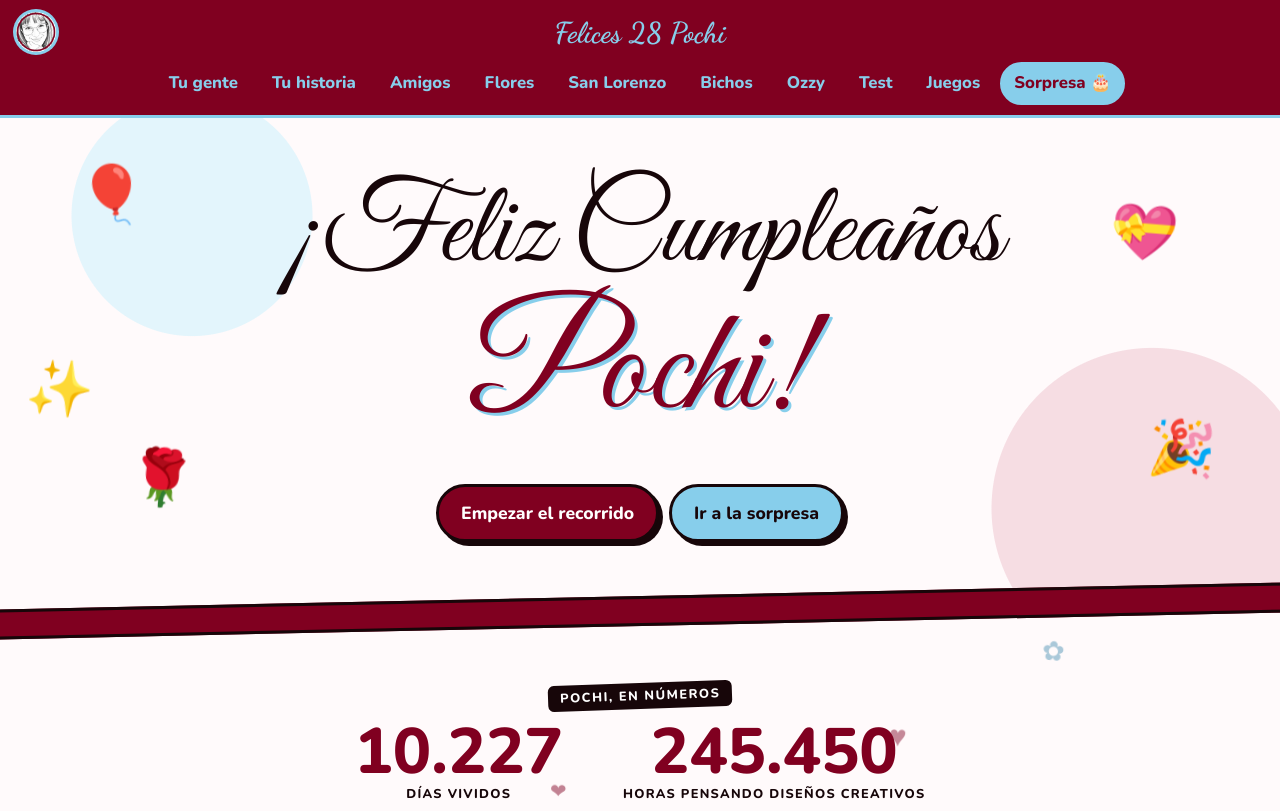
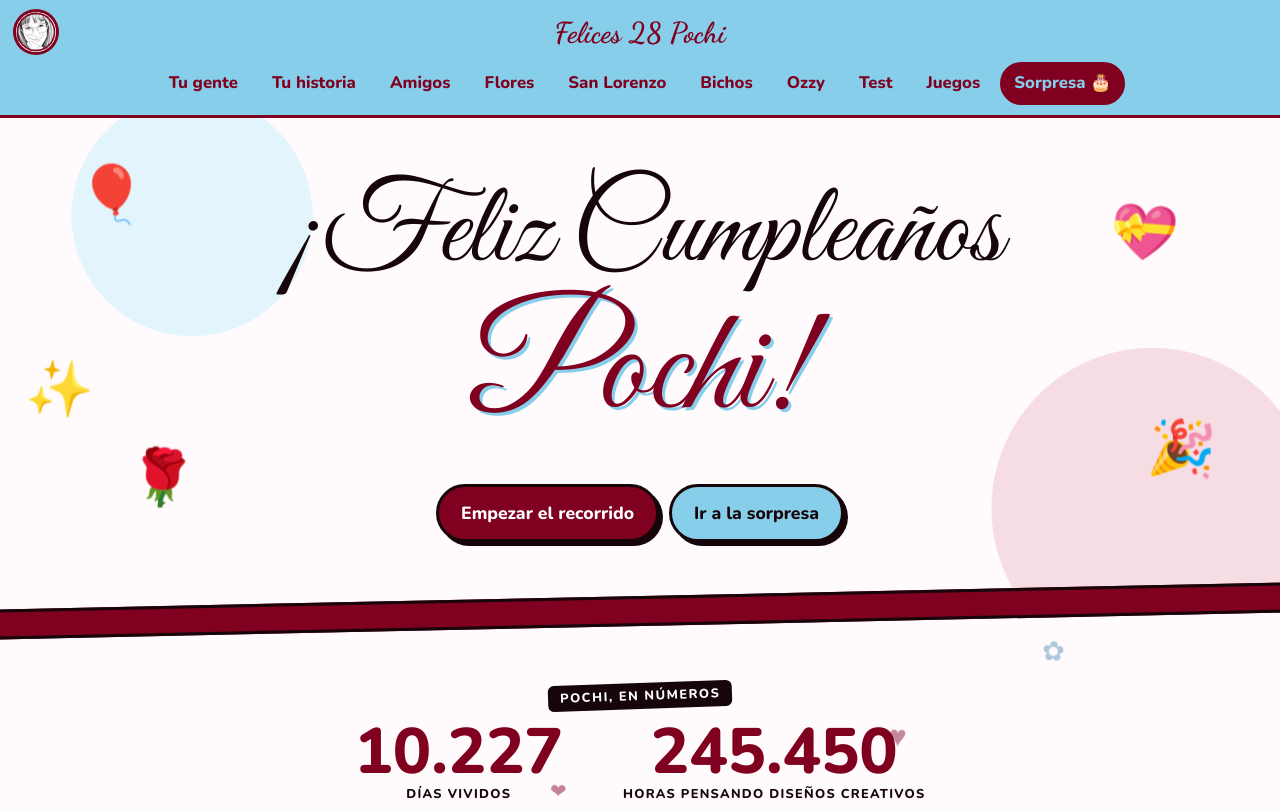
Before and after one commit to nibra3/felizcumplepochi, a plain HTML site: page index.html in a window 1280 px wide. Shown: the top 811 px of the page. Drawn offline with nearby package versions, Linux system fonts and the light colour scheme.

Commit message:
Banner celeste con detalles granate
Co-Authored-By: Claude Opus 5.5 <noreply@anthropic.com>
Claude-Session: https://claude.ai/code/session_012wvB74wTEQTLMe4vR6kqWF

```diff
--- a/styles.css
+++ b/styles.css
@@ -590,17 +590,17 @@ button { font: inherit; cursor: pointer; }
   .nav-logo { padding-inline: 60px; }
 }
 
-/* ---------- Banner granate con detalles celeste ---------- */
-.nav { background: var(--granate); border-bottom: 3px solid var(--celeste); }
-.nav-logo { color: var(--celeste); }
-.nav-avatar { box-shadow: 0 0 0 3px var(--celeste); }
-.nav-links a { color: var(--celeste); }
-.nav-links a:hover { background: var(--granate-osc); border-color: var(--celeste); color: var(--celeste); }
-.nav-links .nav-cta { background: var(--celeste); color: var(--granate); border-color: var(--celeste); }
-.nav-links .nav-cta:hover { background: var(--celeste-claro); }
-.nav-toggle { background: var(--granate); color: var(--celeste); border-color: var(--celeste); }
+/* ---------- Banner celeste con detalles granate ---------- */
+.nav { background: var(--celeste); border-bottom: 3px solid var(--granate); }
+.nav-logo { color: var(--granate); }
+.nav-avatar { box-shadow: 0 0 0 3px var(--granate); }
+.nav-links a { color: var(--granate); }
+.nav-links a:hover { background: var(--celeste-claro); border-color: var(--granate); color: var(--granate); }
+.nav-links .nav-cta { background: var(--granate); color: var(--celeste); border-color: var(--granate); }
+.nav-links .nav-cta:hover { background: var(--granate-claro); }
+.nav-toggle { background: var(--celeste); color: var(--granate); border-color: var(--granate); }
 @media (max-width: 760px) {
-  .nav-links { background: var(--granate); border-bottom: 3px solid var(--celeste); }
+  .nav-links { background: var(--celeste); border-bottom: 3px solid var(--granate); }
 }
 
 /* Inicio sin cuenta regresiva: botones en fila */
```
